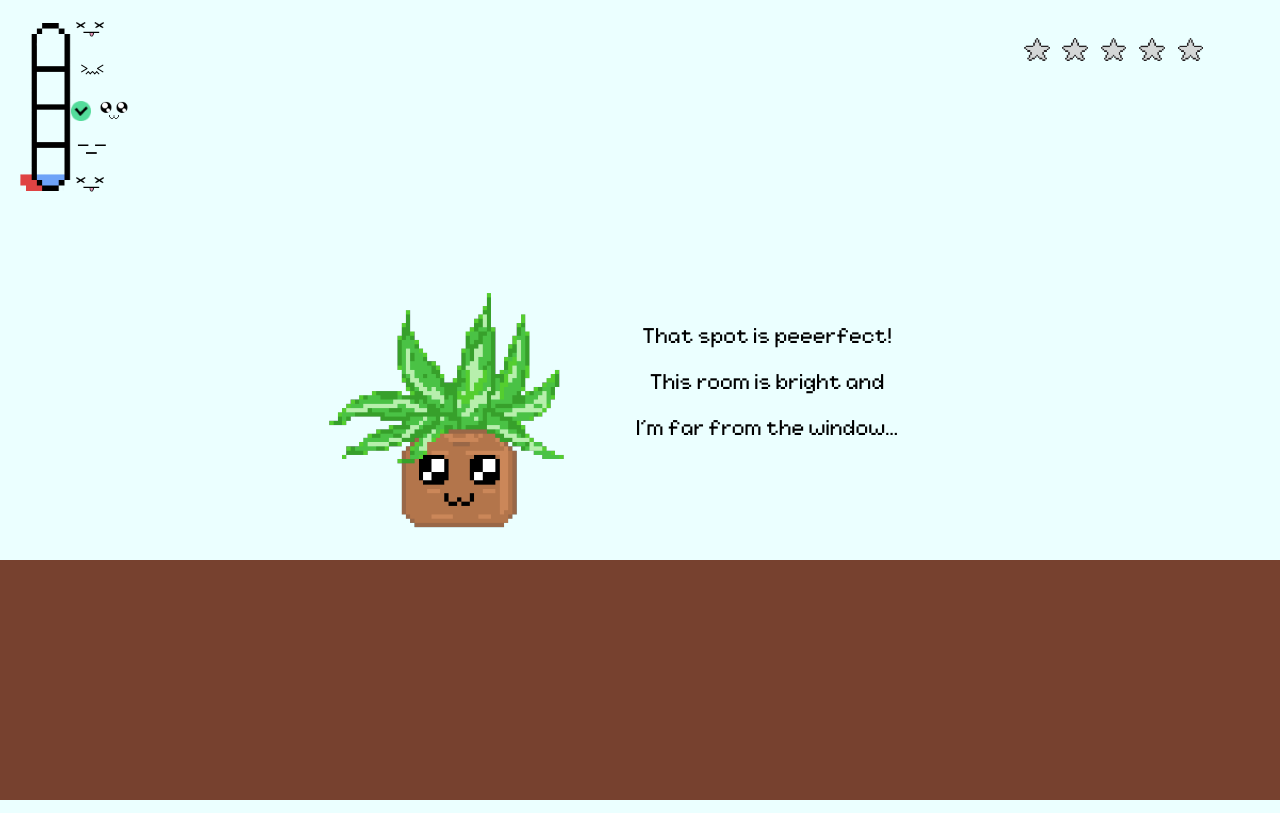
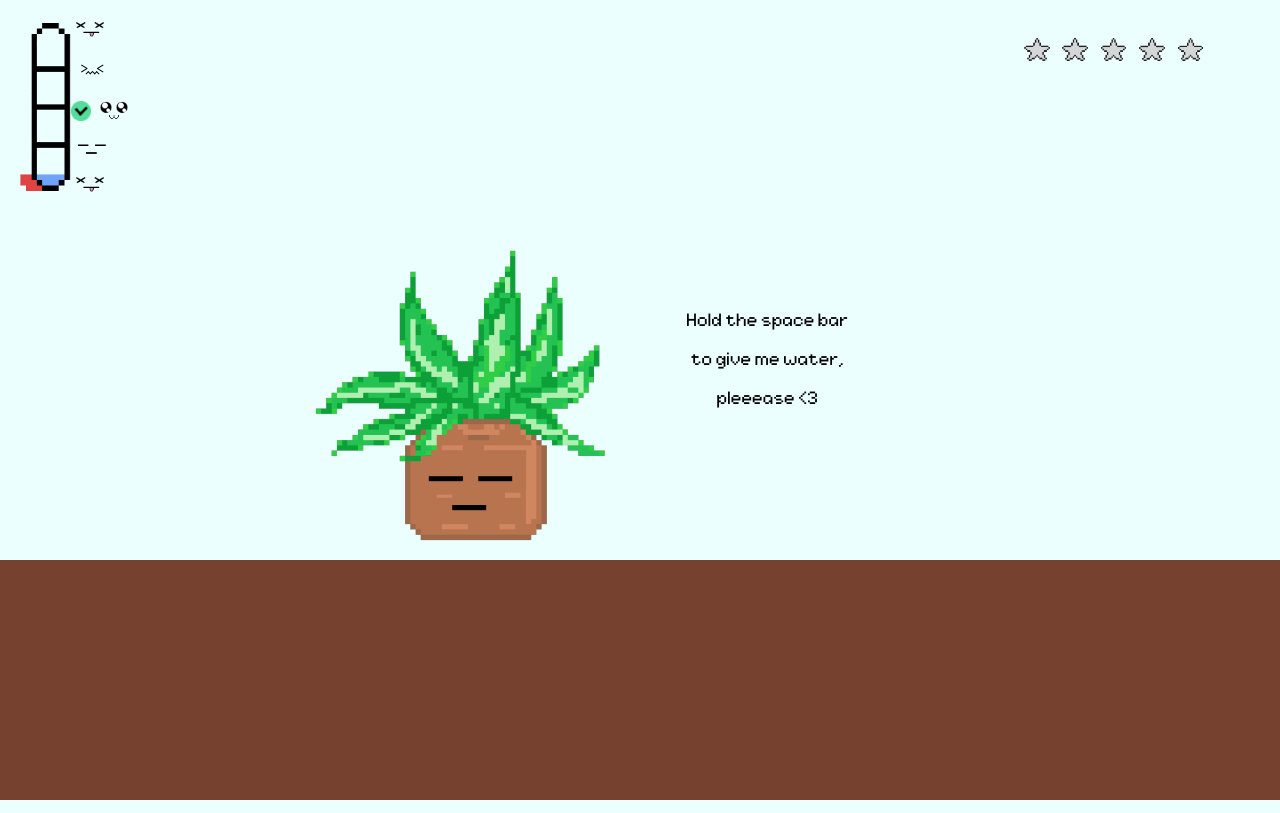
Before and after one commit to leilamyar/plant-chi, a PHP site: template views/page/tuto-water-part-1.php in a window 1280 px wide. Run offline with PHP 8.4, Linux system fonts and the light colour scheme; the template is opened without the code that fills it, so the values that code supplies are empty.

Commit message:
visual is done

```diff
--- a/public/css/tuto_water_plant_part_1.css
+++ b/public/css/tuto_water_plant_part_1.css
@@ -39,7 +39,7 @@
     margin-bottom: 0.5%;
 }
 
-/* ************Stars part!***************** */
+/* ************ Stars part! ***************** */
 
 .stars-part{
     display:grid;
@@ -49,8 +49,7 @@
     margin-top: 10%;
 }
 
-
-
+  /* ****** Plant and ground part ***** */
 .plant-grid-c {
     display: grid;
     grid-template-columns: 30% 30% 30% 30%;
@@ -64,6 +63,9 @@
     /* z-index of high value to put this element on top of anything else */
   }
 
-  @media (max-width: ) {
-
+  #plant-chi-talk {
+    grid-row-start: 3;
+    grid-column-start: 3;
+    text-align: center;
+    padding-bottom: 5em;
   }
--- a/views/page/tuto-water-part-1.php
+++ b/views/page/tuto-water-part-1.php
@@ -45,21 +45,16 @@
     <div class="plant-grid-c">
     <!-- Plant-chi img -->
     <div id="grid-item-1">
-        <img id="plantchi-success-img" src="public/images/plant-chi/plant-chi_happy.png" alt="Plant-chi is happy with the spot">
+        <img id="plantchi-mood-img" src="public/images/plant-chi/plant-chi_need_water.png" alt="Plant-chi is happy with the spot">
     </div>
     <!-- Plant-chi text (to the right of the img) -->
-    <div id="grid-item-2">
-        <p>That spot is peeerfect!</p>
-        <p>This room is bright and</p>
-        <p>I’m far from the window...</p>
+    <div id="plant-chi-talk">
+        <p>Hold the space bar</p>
+        <p>to give me water,</p>
+        <p>pleeease <3</p>
     </div>
     </div>
     <div class="ground">&nbsp;</div>
 </div>
 
-
-
-
-
-
 <script src="public/js/tuto-water-part/water-part-1.js"></script>
```
Also changed, not shown: public/images/plant-chi/plant-chi_need_water.png (added).
